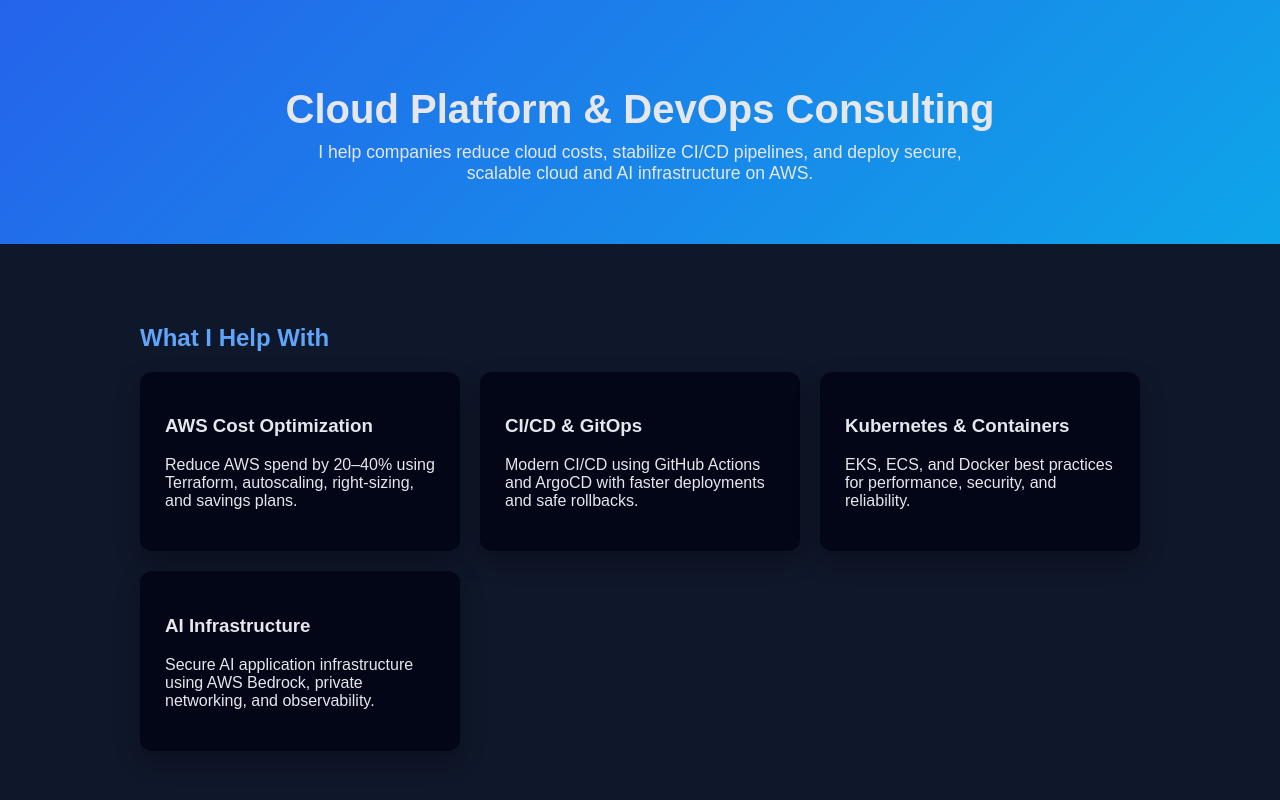
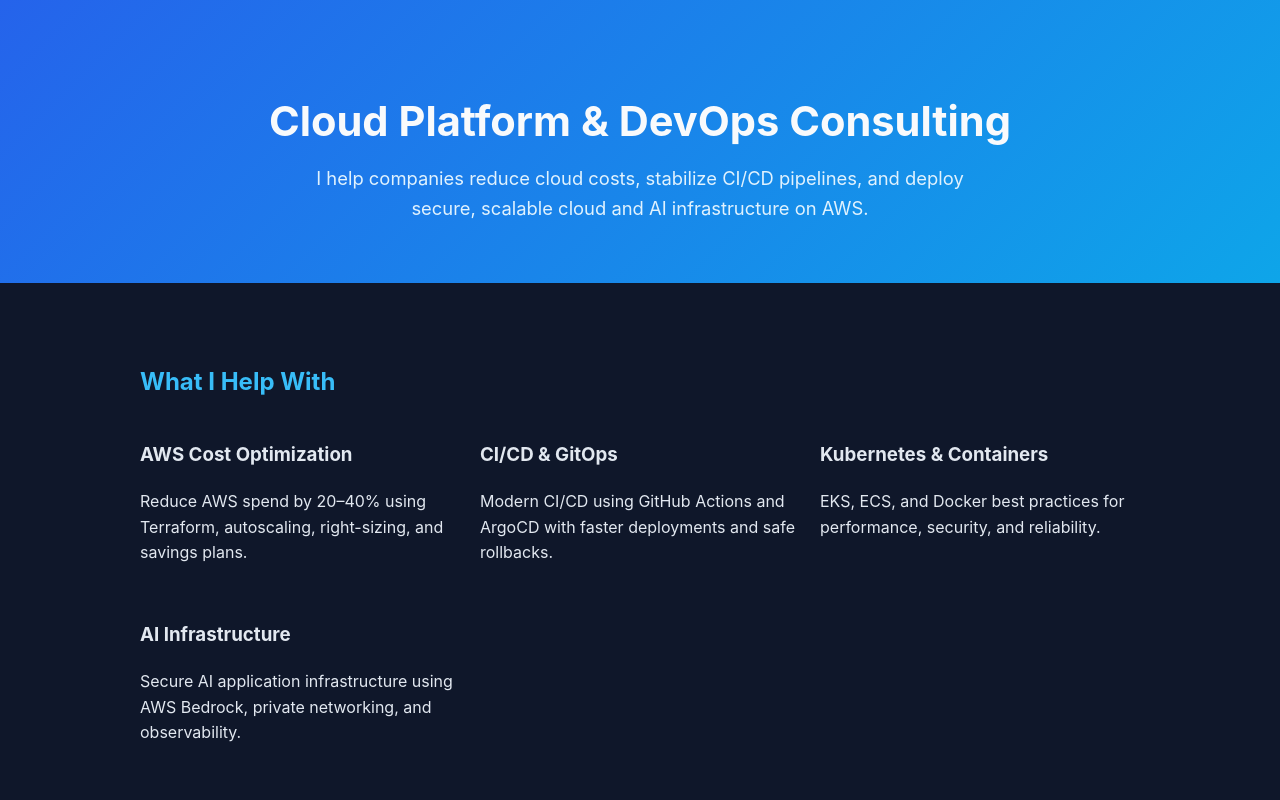
Before and after one commit to ADJIBOULOU/consulting-firm, a plain HTML site: page index.html in a window 1280 px wide. Shown: the top 800 px of the page. Drawn offline with Linux system fonts and the light colour scheme.

Commit message:
Update index.html

```diff
--- a/index.html
+++ b/index.html
@@ -5,14 +5,14 @@
   <meta name="viewport" content="width=device-width, initial-scale=1.0" />
   <title>Cloud Platform & DevOps Consulting</title>
   <style>
-    body { font-family: Arial, sans-serif; margin: 0; background: #0f172a; color: #e5e7eb; }
+    body { font-family: 'Inter', Arial, sans-serif; margin: 0; background: #0f172a; color: #e2e8f0; line-height: 1.6; }
     header { padding: 60px 20px; text-align: center; background: linear-gradient(135deg, #2563eb, #0ea5e9); }
-    header h1 { font-size: 2.5rem; margin-bottom: 10px; }
-    header p { font-size: 1.1rem; max-width: 700px; margin: auto; }
+    header h1 { font-size: 2.6rem; margin-bottom: 10px; color: #f8fafc; }
+    header p { font-size: 1.15rem; max-width: 700px; margin: auto; color: #e0f2fe; }
     section { padding: 60px 20px; max-width: 1000px; margin: auto; }
-    h2 { color: #60a5fa; margin-bottom: 20px; }
+    h2 { color: #38bdf8; margin-bottom: 20px; }
     .card-grid { display: grid; grid-template-columns: repeat(auto-fit, minmax(250px, 1fr)); gap: 20px; }
-    .card { background: #020617; padding: 25px; border-radius: 12px; box-shadow: 0 10px 25px rgba(0,0,0,.3); }
+    .card { background
     ul { padding-left: 20px; }
     .cta { background: #020617; text-align: center; padding: 50px 20px; }
     .cta a { display: inline-block; margin-top: 20px; padding: 14px 28px; background: #2563eb; color: #fff; border-radius: 30px; text-decoration: none; font-weight: bold; }
```
